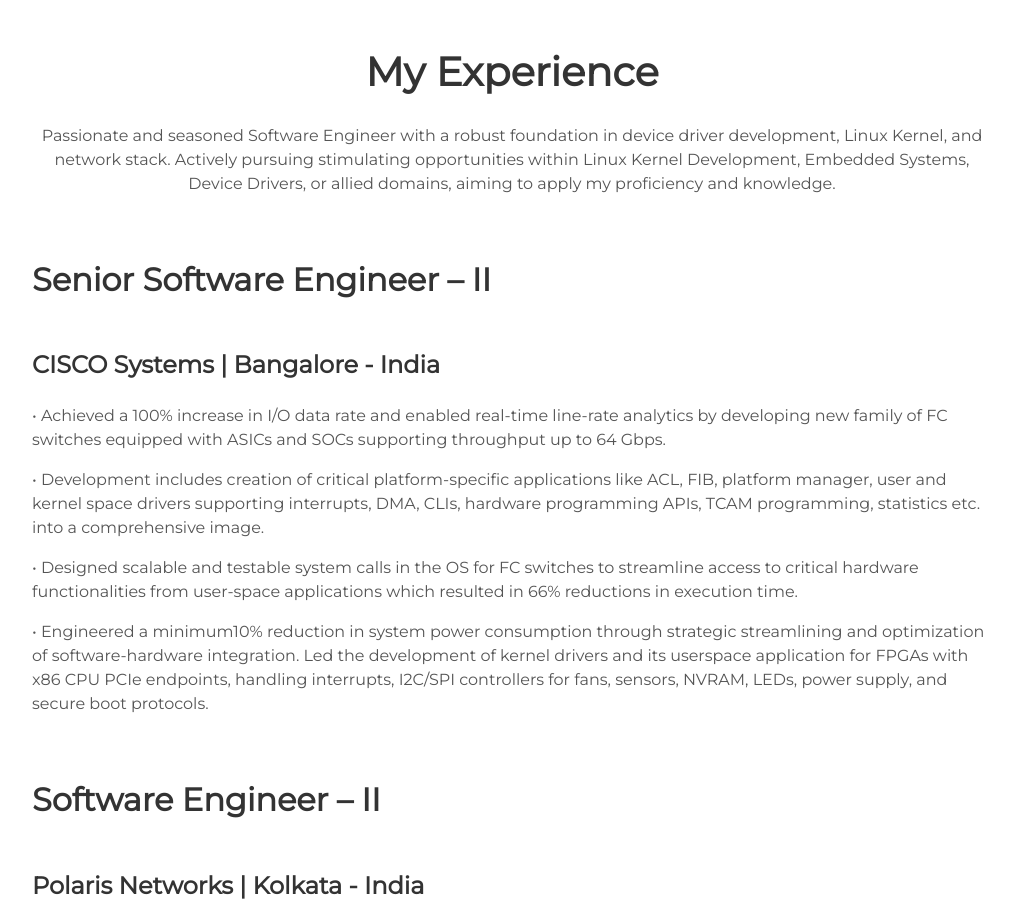
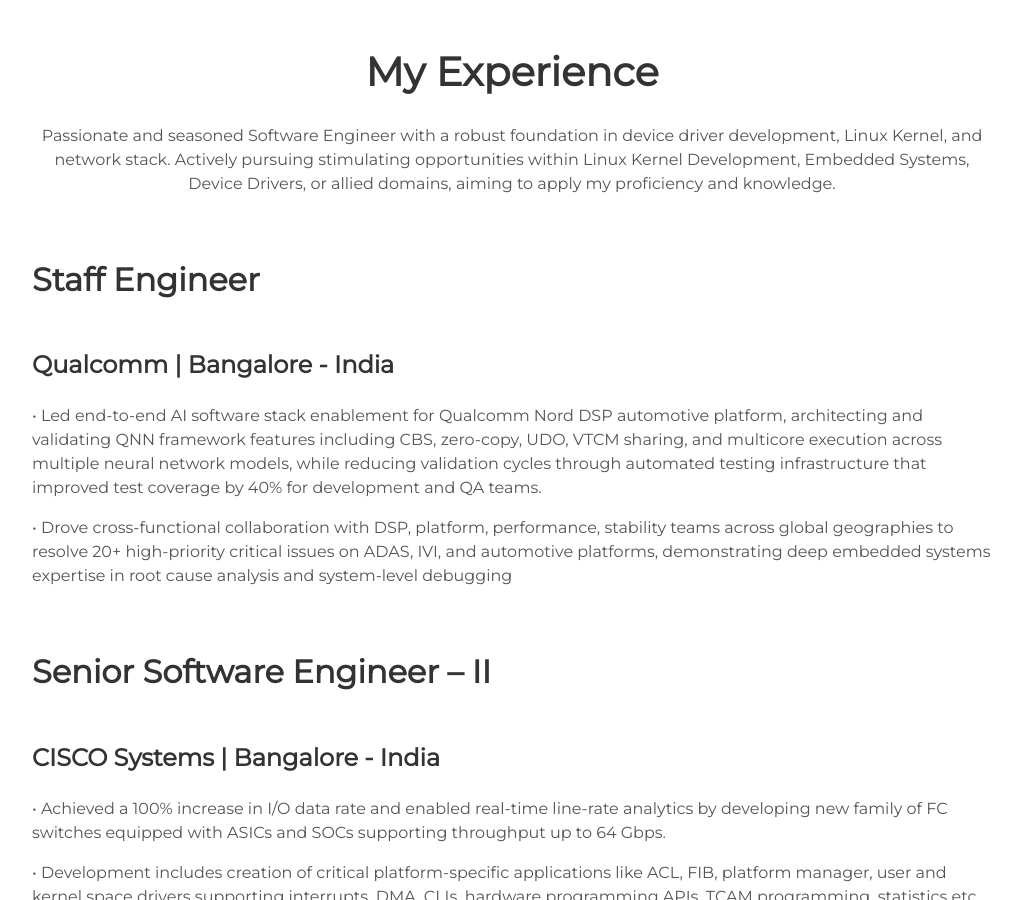
Before and after one commit to anindyasen/anindyasen.github.io, a Jekyll site: the page built from index.html, in a window 1280 px wide and 900 px high, scrolled down 933 px. Shown: the whole window, without its empty margins (128-1149 px from the left). Built offline with Jekyll 4.4.1, drawn with Linux system fonts in a browser that asks for light colours.

Commit message:
Updated About Me

```diff
--- a/_includes/about.html
+++ b/_includes/about.html
@@ -1,6 +1,20 @@
  <div class="user-details">
   <h1> My Experience </h1>
   <p> {{site.user_description}} </p>
+</div>
+  <div>
+    <h2>Staff Engineer</h2>
+    <h3><b>Qualcomm</b> | Bangalore - India</h3>
+  <p>
+  •	Led end-to-end AI software stack enablement for Qualcomm Nord DSP automotive platform, architecting and validating QNN framework features including CBS, zero-copy, UDO, VTCM sharing, and multicore execution across multiple neural network models, while reducing validation cycles through automated testing infrastructure that improved test coverage by 40% for development and QA teams.
+  </p>
+  <p>
+  •	Drove cross-functional collaboration with DSP, platform, performance,
+stability teams across global geographies to resolve 20+ high-priority critical
+issues on ADAS, IVI, and automotive platforms, demonstrating deep
+embedded systems expertise in root cause analysis and system-level
+debugging
+  </p>
 </div>
   <div>
     <h2>Senior Software Engineer – II</h2>
```
